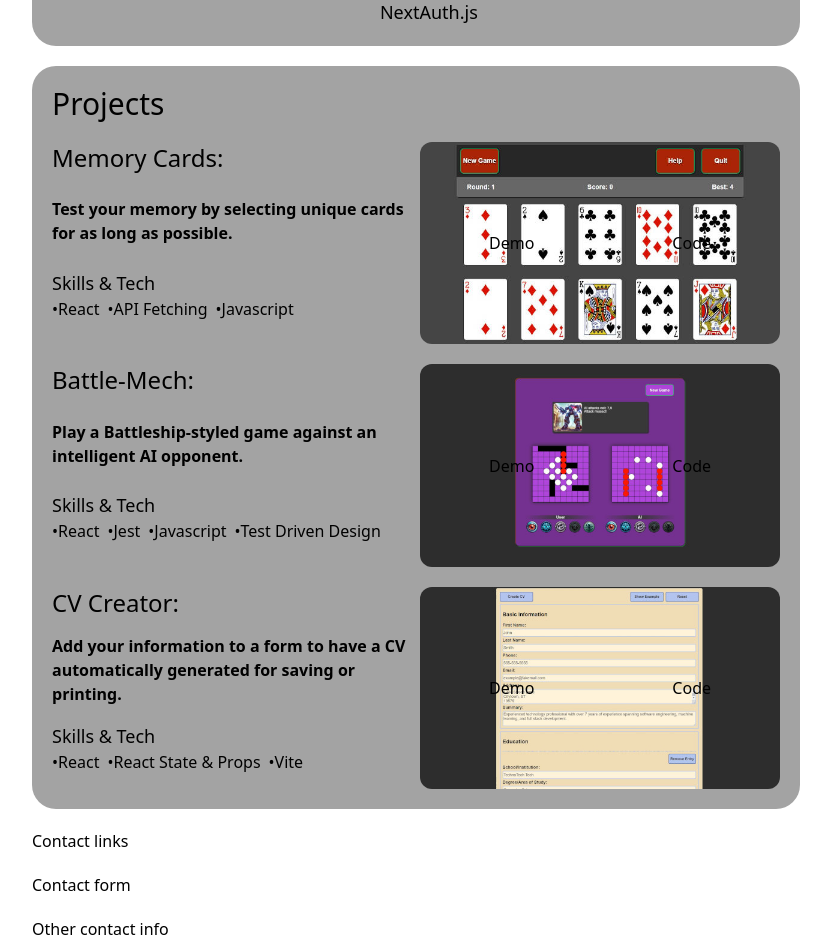
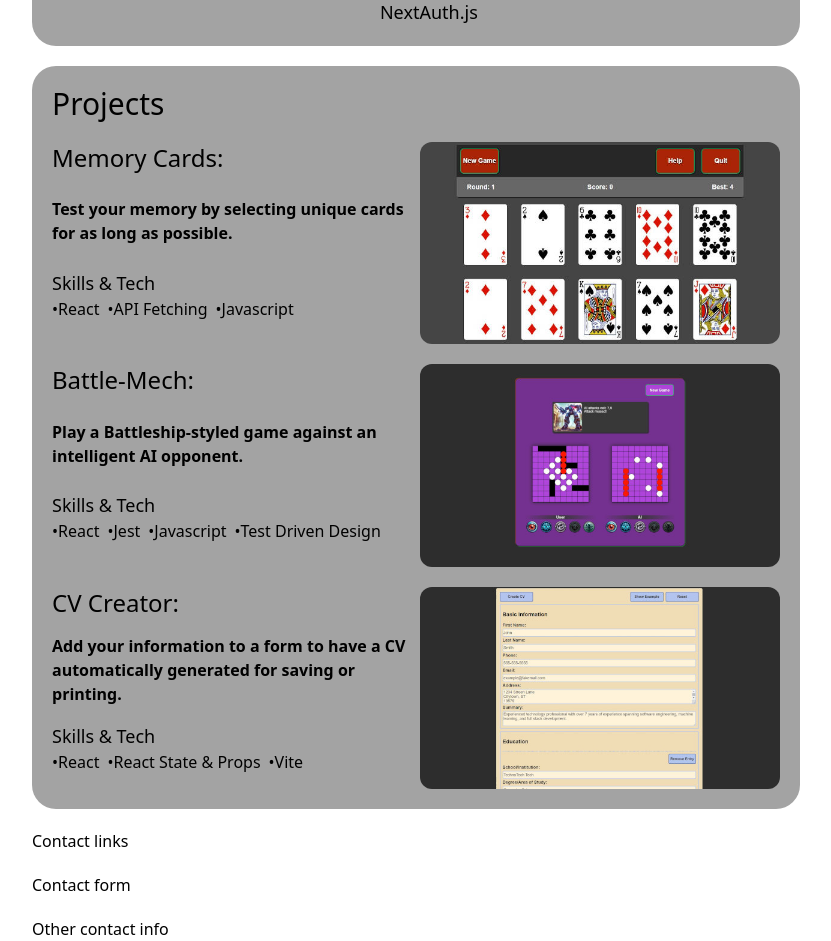
Before and after one commit to jrbarnhart/portfolio, a React (Vite) app: page / in a window 1280 px wide. Shown: the part 1100-2041 px from the top of the page, without its empty margins (224-1055 px from the left). Built offline with nearby package versions, Linux system fonts and the light colour scheme; the HTML template or start-up script is replaced by a standard one.

Commit message:
Add logic for showing or hiding links

```diff
--- a/src/components/Projects/ProjectScreenshot.tsx
+++ b/src/components/Projects/ProjectScreenshot.tsx
@@ -1,3 +1,5 @@
+import { useState } from "react";
+
 const ProjectScreenshot = ({
   src,
   alt,
@@ -9,14 +11,53 @@ const ProjectScreenshot = ({
   demoUrl: string;
   codeUrl: string;
 }) => {
+  const [linksVisible, setLinksVisible] = useState(false);
+  const visibleClasses =
+    "not-sr-only absolute top-0 grid grid-flow-col w-full h-full justify-items-center items-center";
+  const notVisibleClasses = "sr-only";
+
   return (
-    <div className="relative grid row-span-3 col-start-2">
+    <div
+      onClick={() => {
+        setLinksVisible(!linksVisible);
+      }}
+      onMouseEnter={() => {
+        setLinksVisible(true);
+      }}
+      onMouseLeave={() => {
+        setLinksVisible(false);
+      }}
+      className="relative grid row-span-3 col-start-2"
+    >
       <img className="rounded-xl" src={src} alt={alt} />
-      <div className="absolute top-0 grid grid-flow-col w-full h-full justify-items-center items-center">
-        <a className="" href={demoUrl} target="_blank" rel="noreferrer">
+      <div className={linksVisible ? visibleClasses : notVisibleClasses}>
+        <div className="bg-neutral-600 opacity-50 rounded-xl h-full w-full absolute top-0" />
+        <a
+          className="bg-neutral-600 rounded-lg px-2 border-black border-2 py-1 text-2xl z-10"
+          href={demoUrl}
+          target="_blank"
+          rel="noreferrer"
+          onFocus={() => {
+            setLinksVisible(true);
+          }}
+          onBlur={() => {
+            setLinksVisible(false);
+          }}
+        >
           Demo
         </a>
-        <a href={codeUrl} target="_blank" rel="noreferrer">
+        <a
+          className="bg-neutral-600 rounded-lg px-2 border-black border-2 py-1 text-2xl z-10"
+          href={codeUrl}
+          target="_blank"
+          rel="noreferrer"
+          onFocus={() => {
+            setLinksVisible(true);
+          }}
+          onBlur={() => {
+            setLinksVisible(false);
+          }}
+        >
           Code
         </a>
       </div>
```
